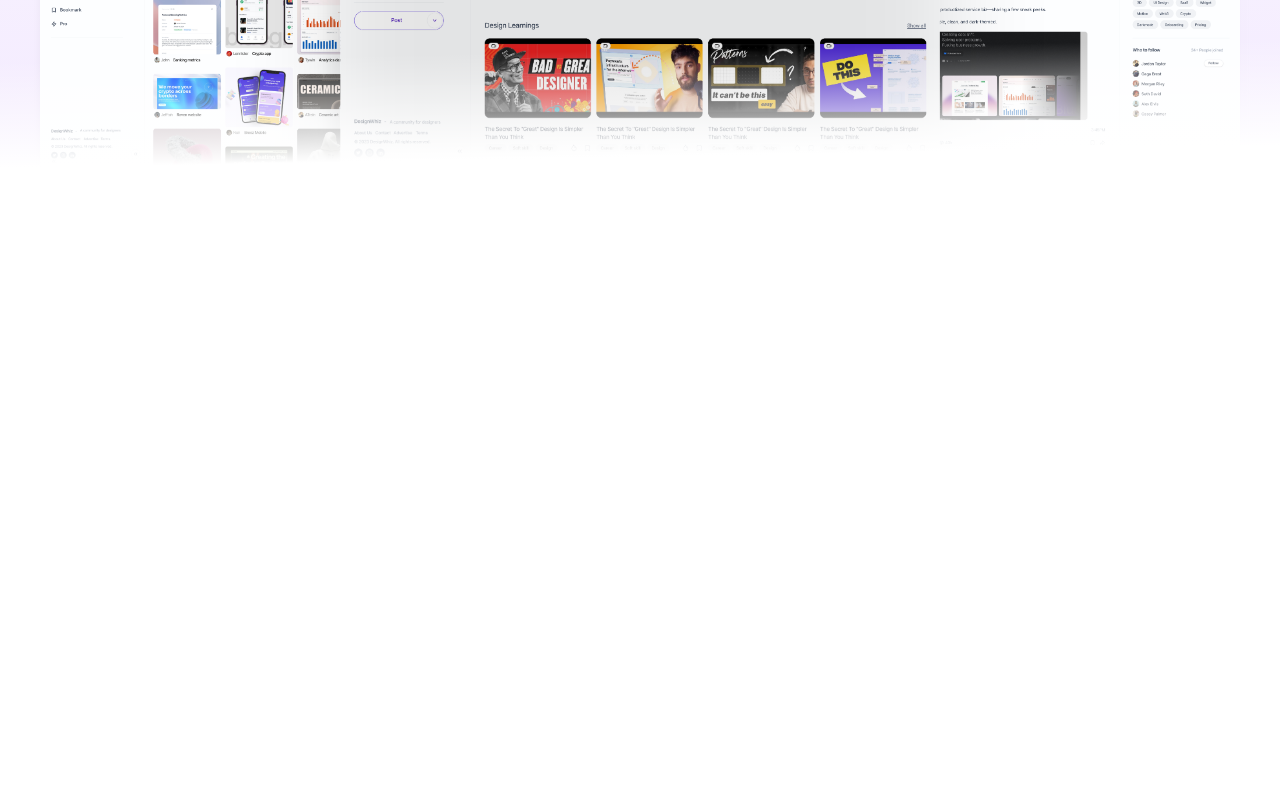
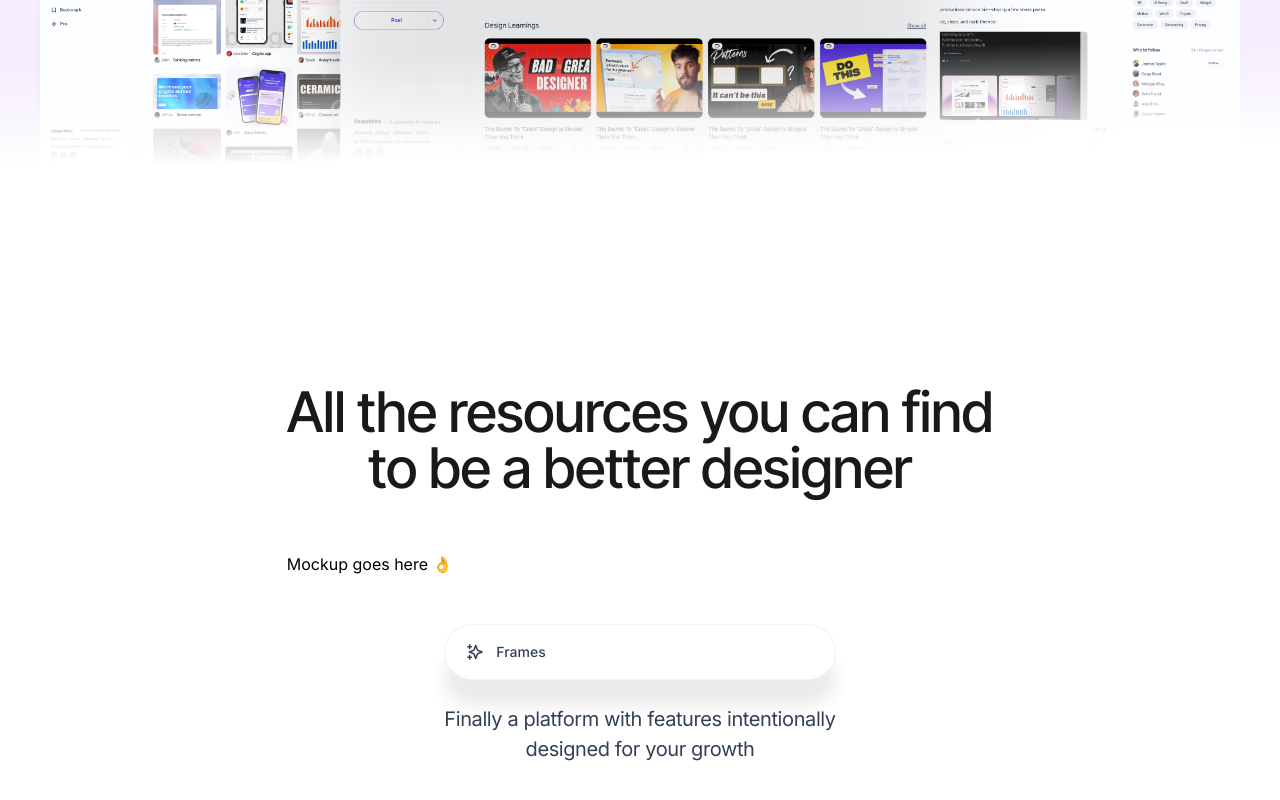
Before and after one commit to dadateniola/designwhiz-landing-page, a Next.js app: page / in a window 1280 px wide. Shown: the part 866-1666 px from the top of the page. Before the commit the page ends 1440 px from the top, so only its background shows below. Built offline with nearby package versions, Linux system fonts and the light colour scheme.

Commit message:
hero mockup 30%

```diff
--- a/app/globals.css
+++ b/app/globals.css
@@ -69,3 +69,45 @@
     0px -2px 0.75px 0px rgba(0, 0, 0, 0.12) inset,
     0px -1px 0px 0px #f6f6f6 inset;
 }
+
+/* Hero styles */
+.hero-mockup-nav-shadow {
+  position: relative;
+}
+
+.hero-mockup-nav-shadow::before {
+  content: "";
+  position: absolute;
+  top: 50%;
+  left: 0;
+  width: 100%;
+  height: 100%;
+  opacity: 0.1;
+  filter: blur(8px);
+  border-radius: 9999px;
+  background-color: #3f3f46;
+  z-index: -1;
+}
+
+.hero-mockup-nav-action-shadow {
+  position: relative;
+}
+
+.hero-mockup-nav-action-shadow::before {
+  content: "";
+  position: absolute;
+  top: 10px;
+  left: 0;
+  width: 100%;
+  height: 100%;
+  opacity: 0;
+  filter: blur(12px);
+  background: #6423ec;
+  border-radius: 9999px;
+  transition: opacity 0.3s;
+  z-index: -1;
+}
+
+.hero-mockup-nav-action-shadow:hover::before {
+  opacity: 0.5;
+}
--- a/components/hero/data.ts
+++ b/components/hero/data.ts
@@ -9,3 +9,11 @@ export const hero_slider_text = [
   "Everyone",
   "Digital Artists",
 ];
+
+export const hero_mockup_nav_actions = [
+  "frames",
+  "feed",
+  "resources",
+  "connect",
+  "jobs",
+] as const;
--- /dev/null
+++ b/components/hero/hero-mockup-nav.tsx
@@ -0,0 +1,28 @@
+import React from "react";
+
+// Images
+import { FramesIcon } from "../svg/svg";
+
+const HeroMockupNav = () => {
+  return (
+    <div className="custom-flex-col gap-6">
+      <div className="hero-mockup-nav-shadow p-[5px] bg-white border border-solid border-[rgba(0,0,0,0.05)] rounded-full">
+        <div className="relative flex">
+          <button className="hero-mockup-nav-action-shadow py-3 px-4 flex items-center gap-3 rounded-full">
+            <FramesIcon />
+            <p className="text-text-sub text-sm font-medium leading-5 capitalize">
+              frames
+            </p>
+          </button>
+        </div>
+      </div>
+      <p className="text-text-sub text-xl font-normal text-center leading-[30px] -tracking-[0.4px]">
+        Finally a platform with features intentionally
+        <br />
+        designed for your growth
+      </p>
+    </div>
+  );
+};
+
+export default HeroMockupNav;
--- /dev/null
+++ b/components/hero/hero-mockup.tsx
@@ -0,0 +1,17 @@
+import React from "react";
+
+// Imports
+import HeroMockupNav from "./hero-mockup-nav";
+
+const HeroMockup = () => {
+  return (
+    <div className="custom-flex-col gap-12">
+      <p>Mockup goes here 👌</p>
+      <div className="flex justify-center">
+        <HeroMockupNav />
+      </div>
+    </div>
+  );
+};
+
+export default HeroMockup;
--- a/components/hero/hero.tsx
+++ b/components/hero/hero.tsx
@@ -7,6 +7,7 @@ import { LaunchVideoPlayIcon } from "../svg/svg";
 // Imports
 import clsx from "clsx";
 import CTA from "../cta/cta";
+import HeroMockup from "./hero-mockup";
 import HeroPreview from "./hero-preview";
 import { hero_slider_text } from "./data";
 import HeroTextSlider from "./hero-text-slider";
@@ -70,7 +71,21 @@ const Hero = () => {
         <HeroPreview />
       </div>
       <HeroCloudSeparator />
-      <div className="w-full h-[50vh]"></div>
+      <div className="w-full h-screen flex items-center justify-center">
+        <div className="custom-flex-col gap-[56px]">
+          <h1
+            className={clsx(
+              inter_tight.className,
+              "text-[rgba(0,0,0,0.90)] text-[56px] font-medium text-center leading-[56px] -tracking-[0.5px]"
+            )}
+          >
+            All the resources you can find
+            <br />
+            to be a better designer
+          </h1>
+          <HeroMockup />
+        </div>
+      </div>
     </div>
   );
 };
--- a/components/svg/svg.tsx
+++ b/components/svg/svg.tsx
@@ -1,7 +1,7 @@
 // Types
-import type { SVGPrps } from "./types";
+import type { SVGProps } from "./types";
 
-export const DesignWhizLogo: React.FC<SVGPrps> = ({ size = 20 }) => (
+export const DesignWhizLogo: React.FC<SVGProps> = ({ size = 20 }) => (
   <svg
     xmlns="http://www.w3.org/2000/svg"
     width={size}
@@ -415,7 +415,7 @@ export const DesignWhizLogo: React.FC<SVGPrps> = ({ size = 20 }) => (
   </svg>
 );
 
-export const LaunchVideoPlayIcon: React.FC<SVGPrps> = ({ size = 20 }) => (
+export const LaunchVideoPlayIcon: React.FC<SVGProps> = ({ size = 20 }) => (
   <svg
     xmlns="http://www.w3.org/2000/svg"
     width={size}
@@ -430,3 +430,21 @@ export const LaunchVideoPlayIcon: React.FC<SVGPrps> = ({ size = 20 }) => (
     />
   </svg>
 );
+
+export const FramesIcon: React.FC<SVGProps> = ({ size = 18 }) => (
+  <svg
+    xmlns="http://www.w3.org/2000/svg"
+    width={size}
+    height={size}
+    viewBox="0 0 19 18"
+    fill="none"
+  >
+    <path
+      d="M3.875 16.5V12.75M3.875 5.25V1.5M2 3.375H5.75M2 14.625H5.75M10.25 2.25L8.94937 5.63165C8.73786 6.18157 8.6321 6.45653 8.46765 6.68781C8.32189 6.8928 8.1428 7.07189 7.93781 7.21765C7.70653 7.3821 7.43157 7.48786 6.88165 7.69937L3.5 9L6.88165 10.3006C7.43157 10.5121 7.70653 10.6179 7.93782 10.7824C8.1428 10.9281 8.32189 11.1072 8.46765 11.3122C8.6321 11.5435 8.73786 11.8184 8.94937 12.3684L10.25 15.75L11.5506 12.3684C11.7621 11.8184 11.8679 11.5435 12.0324 11.3122C12.1781 11.1072 12.3572 10.9281 12.5622 10.7824C12.7935 10.6179 13.0684 10.5121 13.6184 10.3006L17 9L13.6184 7.69937C13.0684 7.48786 12.7935 7.3821 12.5622 7.21765C12.3572 7.07189 12.1781 6.8928 12.0324 6.68782C11.8679 6.45653 11.7621 6.18157 11.5506 5.63165L10.25 2.25Z"
+      stroke="#344054"
+      stroke-width="1.66667"
+      stroke-linecap="round"
+      stroke-linejoin="round"
+    />
+  </svg>
+);
--- a/components/svg/types.d.ts
+++ b/components/svg/types.d.ts
@@ -1,3 +1,3 @@
-export interface SVGPrps {
+export interface SVGProps {
   size?: number;
 }
```
